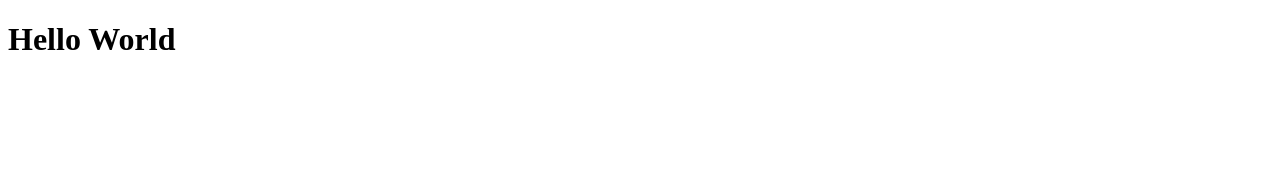
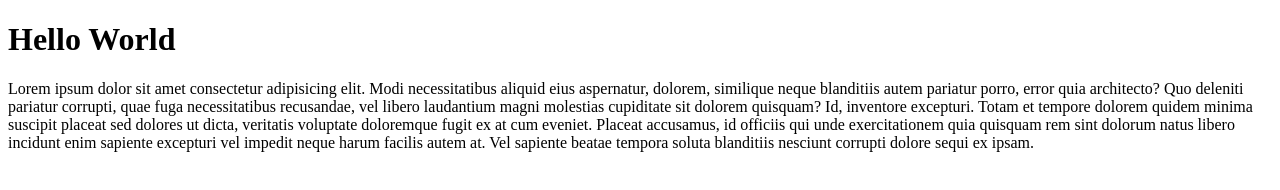
Before and after one commit to DhaifulImam/belajar-git-remote, a plain HTML site: page index.html in a window 1280 px wide. Drawn offline with Linux system fonts and the light colour scheme.

Commit message:
Menambahkan Paragraf

```diff
--- a/index.html
+++ b/index.html
@@ -8,5 +8,18 @@
   </head>
   <body>
     <h1>Hello World</h1>
+    <p>
+      Lorem ipsum dolor sit amet consectetur adipisicing elit. Modi
+      necessitatibus aliquid eius aspernatur, dolorem, similique neque
+      blanditiis autem pariatur porro, error quia architecto? Quo deleniti
+      pariatur corrupti, quae fuga necessitatibus recusandae, vel libero
+      laudantium magni molestias cupiditate sit dolorem quisquam? Id, inventore
+      excepturi. Totam et tempore dolorem quidem minima suscipit placeat sed
+      dolores ut dicta, veritatis voluptate doloremque fugit ex at cum eveniet.
+      Placeat accusamus, id officiis qui unde exercitationem quia quisquam rem
+      sint dolorum natus libero incidunt enim sapiente excepturi vel impedit
+      neque harum facilis autem at. Vel sapiente beatae tempora soluta
+      blanditiis nesciunt corrupti dolore sequi ex ipsam.
+    </p>
   </body>
 </html>
```
